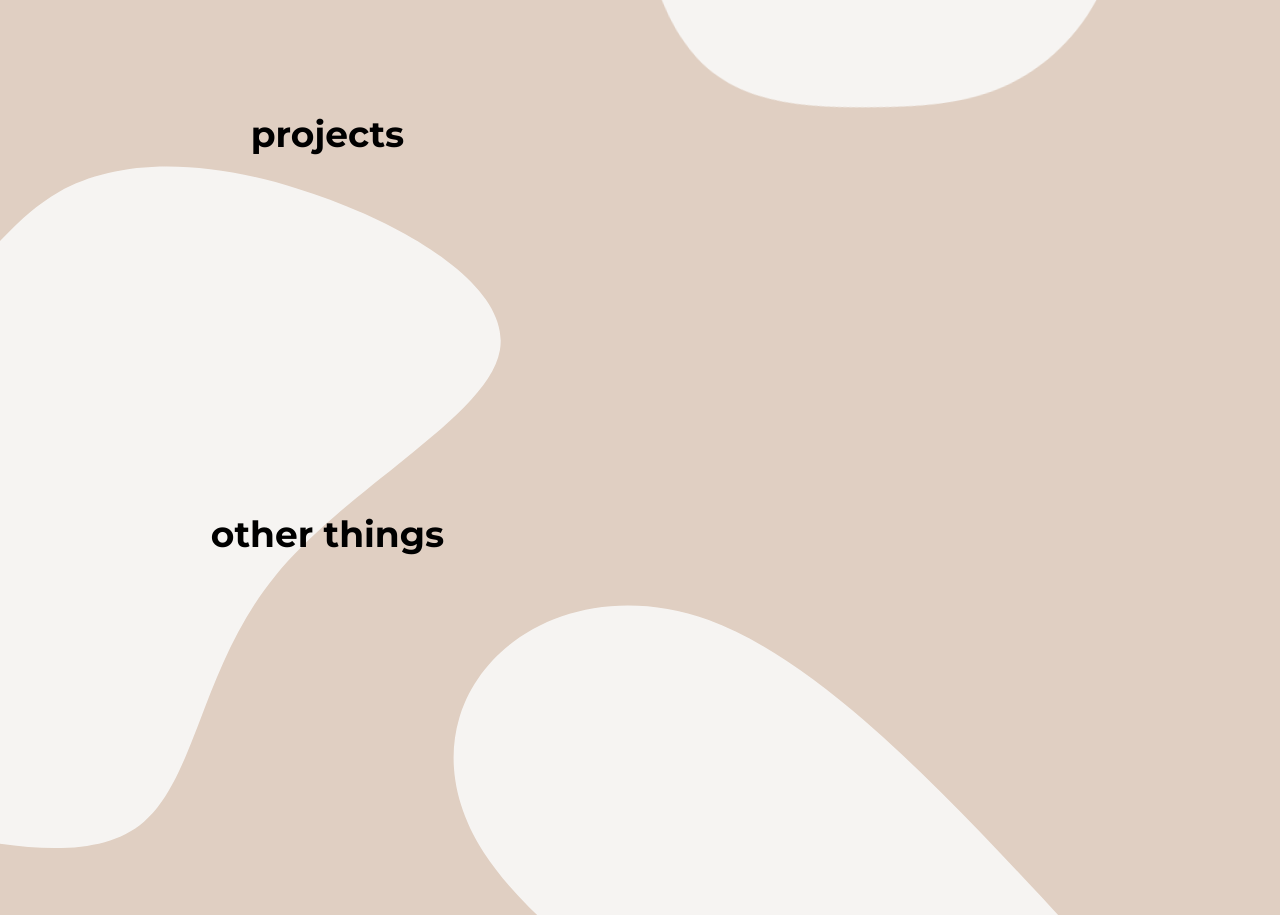
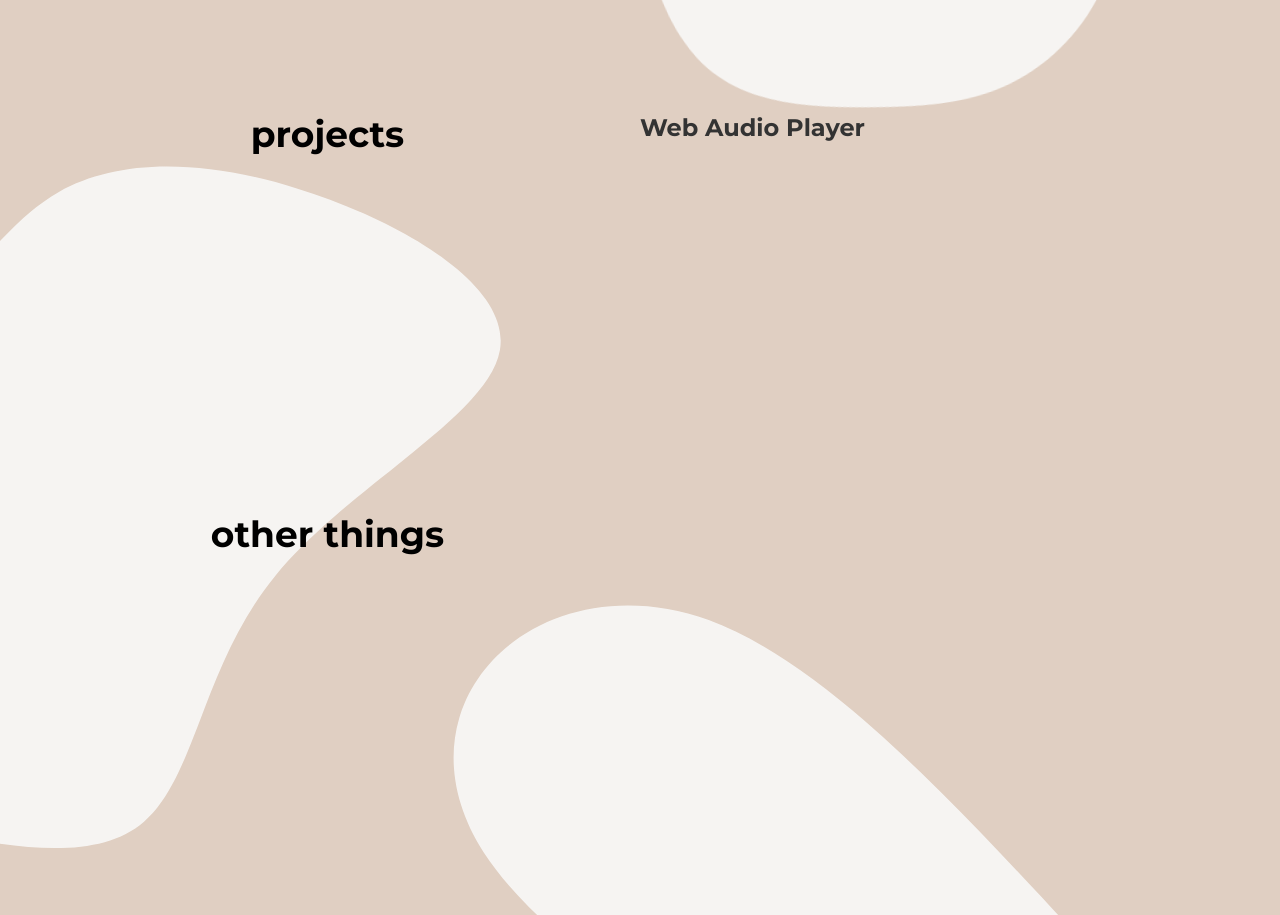
Before and after one commit to urvi-r/urvi-r.github.io, a plain HTML site: page index.html in a window 1280 px wide. Shown: the part 805-1720 px from the top of the page. Drawn offline with nearby package versions, Linux system fonts and the light colour scheme.

Commit message:
Update index.html

```diff
--- a/index.html
+++ b/index.html
@@ -91,7 +91,7 @@
         <div class="text-center">
             <h1 class="col-md-6 my-auto"style="color:black">projects</h1>
         </div>
-            <p Web Audio Player </p>
+        <h3> Web Audio Player </h3>
         </div>
         <div class="blobOne">
             <svg viewBox="95 55 200 200" xmlns="http://www.w3.org/2000/svg">
```
